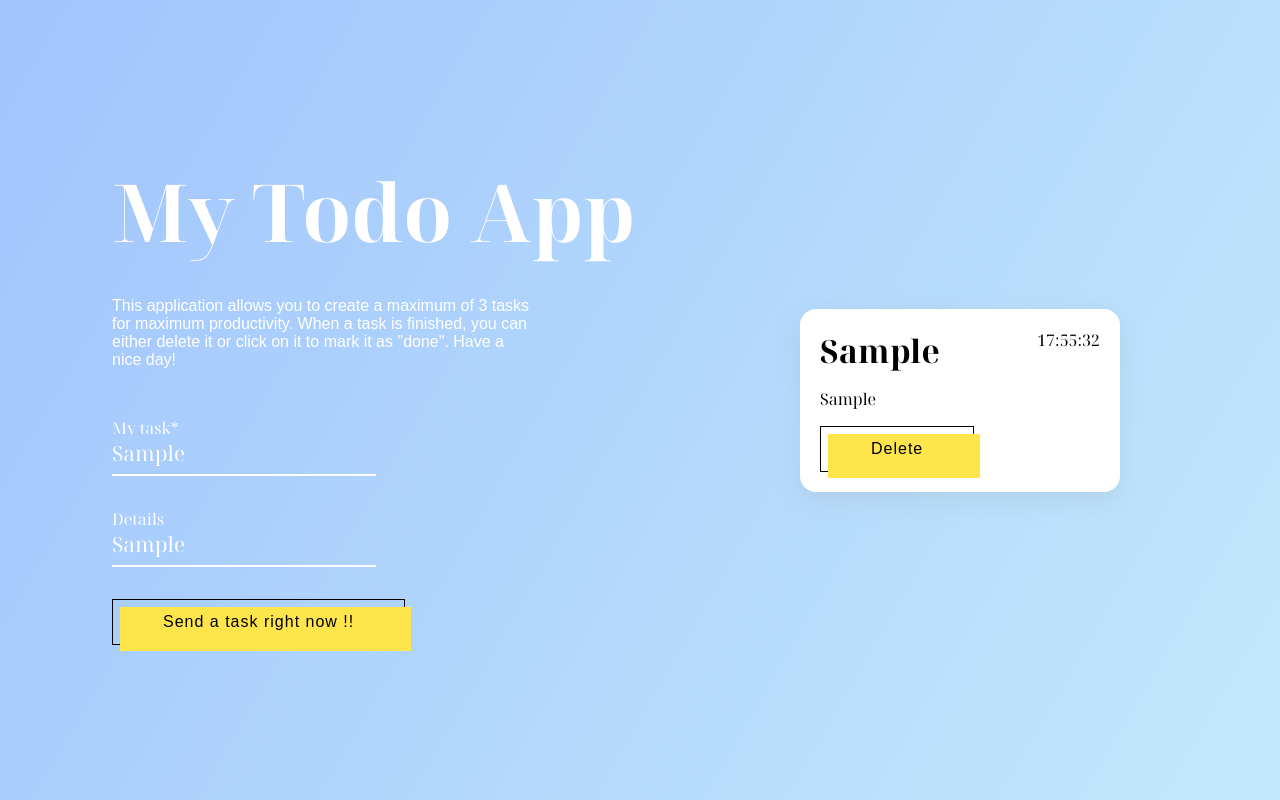
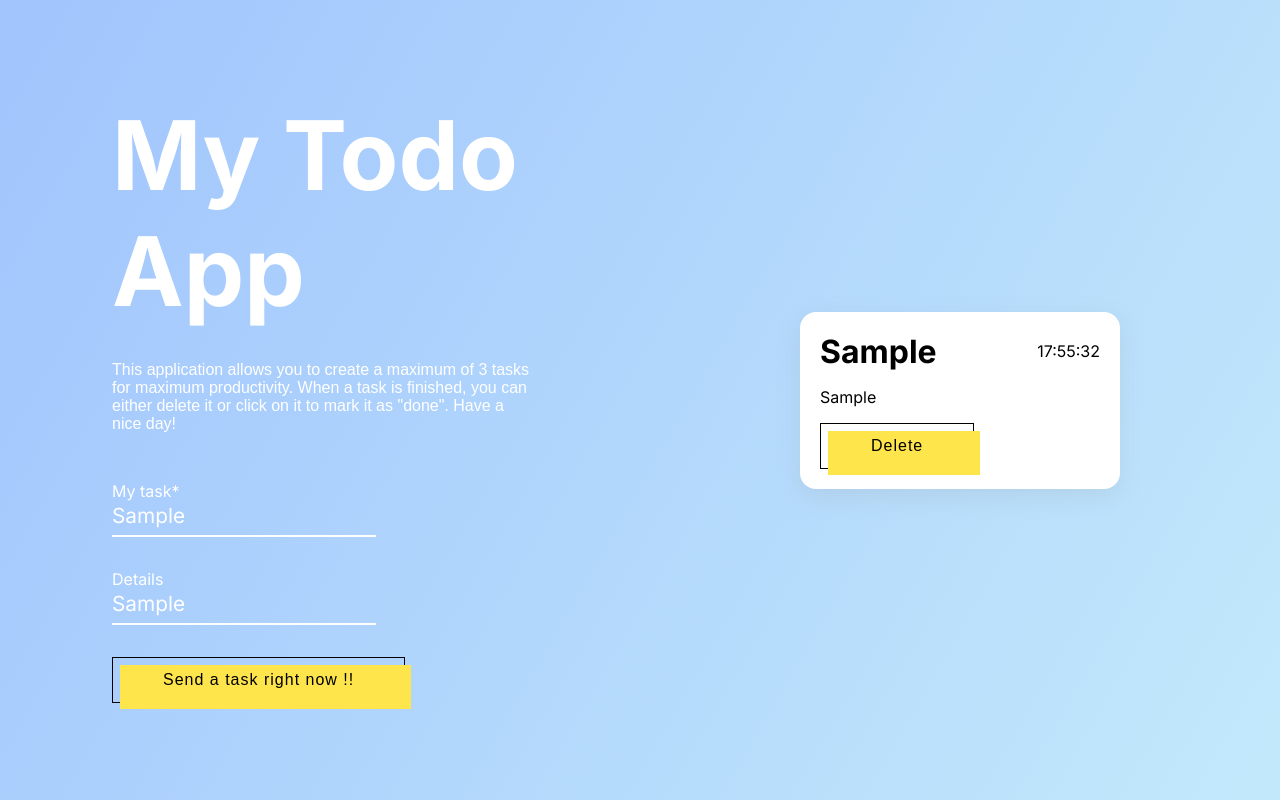
Before and after one commit to MaximePalmino/HW2---, a React (Create React App) app: page / in a window 1280 px wide. Both pictures are taken after typing "Sample", "Sample" into the empty fields and a click on the button "Send a task right now !!". Built offline with nearby package versions, Linux system fonts and the light colour scheme.

Commit message:
[UPDATE]Fonts

```diff
--- a/src/components/Form.js
+++ b/src/components/Form.js
@@ -6,7 +6,7 @@ const Form = ({todo, setTodo}) => {
     function addZero(i) {
         if (i < 10) {i = "0" + i}
         return i;
-      }
+    }
 
     const d = new Date();
     let h = addZero(d.getHours());
@@ -26,8 +26,6 @@ const Form = ({todo, setTodo}) => {
         setContent(e.target.value)
     }
     const submitFormHandler = (e) => {
-
-
         e.preventDefault()
         if (title == '') {
             setErrorTitle('Title is required')
@@ -44,11 +42,11 @@ const Form = ({todo, setTodo}) => {
         <>
             <form>
                 <div className="form__header-container">
-                <h1 className="form__title">My Todo App</h1>
-                <p>This application allows you to create a maximum of 3 tasks for maximum productivity. When a task is finished, you can either delete it or click on it to mark it as "done". Have a nice day!</p>
+                    <h1 className="form__title">My Todo App</h1>
+                    <p>This application allows you to create a maximum of 3 tasks for maximum productivity. When a task is finished, you can either delete it or click on it to mark it as "done". Have a nice day!</p>
                 </div>
                 <div class="form__group field">
-                    <input onChange={titleHandler} type="input" class="form__field" placeholder="Title" name="title" required />
+                    <input onChange={titleHandler} type="input" class="form__field" placeholder={titleHandler} name="title" required />
                     <label for="title" class="form__label">My task*</label>
                     {errorTitle && <div className="error"> {errorTitle} </div>}
                 </div>
--- a/src/styles/global.css
+++ b/src/styles/global.css
@@ -1,4 +1,5 @@
-@import url('https://fonts.googleapis.com/css2?family=Noto+Serif+Display:ital,wght@0,100;0,200;0,300;0,400;0,500;0,600;0,700;0,800;0,900;1,100;1,200;1,300;1,400;1,500&display=swap');@import url('https://fonts.googleapis.com/css2?family=Noto+Sans:ital,wght@0,400;0,700;1,400;1,700&display=swap');
+@import url('https://fonts.googleapis.com/css2?family=Inter:wght@100;200;300;400;700&family=Noto+Serif+Display:ital,wght@0,100;0,200;0,300;0,400;0,500;0,600;0,700;0,800;0,900;1,100;1,200;1,300;1,400;1,500&display=swap');
+
 * {
     margin: 0;
     padding: 0;
@@ -8,7 +9,7 @@
 body {
     height: 100vh;
     background-image: linear-gradient(120deg, #a1c4fd 0%, #c2e9fb 100%);
-    font-family: 'Noto Serif Display', serif;
+    font-family: 'Inter', sans-serif;
 }
 
 
@@ -28,6 +29,7 @@ body {
      padding-left: 7rem;
 
 }
+
 .form__button {
     background-color: #ffffff;
     padding: 1.375rem 4.625rem 1.375rem 1.875rem;
@@ -38,20 +40,22 @@ body {
     text-decoration: none;
     border: none;
 }
+
 .form__button:hover {
     cursor: pointer;
 }
+
 .form__header-container {
    margin-bottom: 3em;
+}
 
-}
 .form__header-container > p {
     margin-top: 2em;
     font-family: 'Noto', sans-serif;
     font-weight: lighter;
     width: 80%;
+}
 
-}
 .form__group {
     position: relative;
     padding: 15px 0 0;
@@ -59,6 +63,7 @@ body {
     width: 50%;
     margin-bottom: 2rem;
 }
+
 .form__field {
     font-family: inherit;
     width: 100%;
@@ -71,14 +76,17 @@ body {
     background: transparent;
     transition: border-color 0.2s;
 }
+
 .form__field::placeholder {
     color: transparent;
 }
+
 .form__field:placeholder-shown ~ .form__label {
     font-size: 1.3rem;
     cursor: text;
     top: 20px;
 }
+
 .form__label {
     position: absolute;
     top: 0;
@@ -87,6 +95,7 @@ body {
     font-size: 1rem;
     color: #ffffff;
 }
+
 .form__field:focus {
     padding-bottom: 6px;
     font-weight: 700;
@@ -94,6 +103,7 @@ body {
     border-image: white;
     border-image-slice: 1;
 }
+
 .form__field:focus ~ .form__label {
     position: absolute;
     top: 0;
@@ -103,15 +113,14 @@ body {
     color: #ffffff;
     font-weight: 700;
 }
+
 /* reset input */
 .form__field:required, .form__field:invalid {
     box-shadow: none;
 }
 
 .form__title {
-    font-size: 5em;
-
-
+    font-size: 6em;
 }
 
 .todo__container {
@@ -214,7 +223,11 @@ body {
     display: flex;
     justify-content: space-between;
 }
-
+.card__header > p {
+    display: flex;
+    justify-content: center;
+    align-items: center;
+}
 .content {
     margin-top: 1rem;
 }
```
Also changed, not shown: src/components/TodoList.js (+3 -5 lines).
